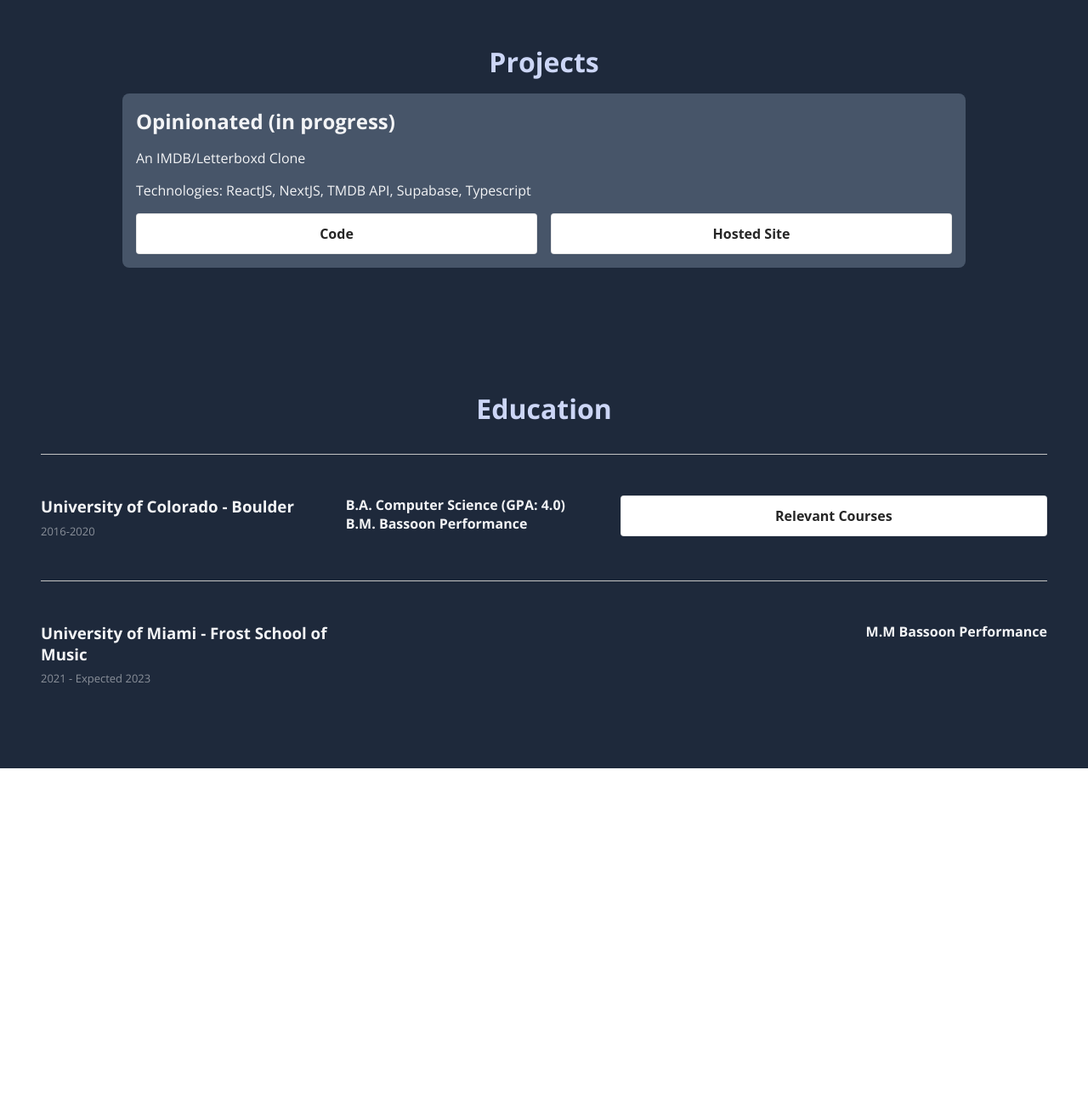
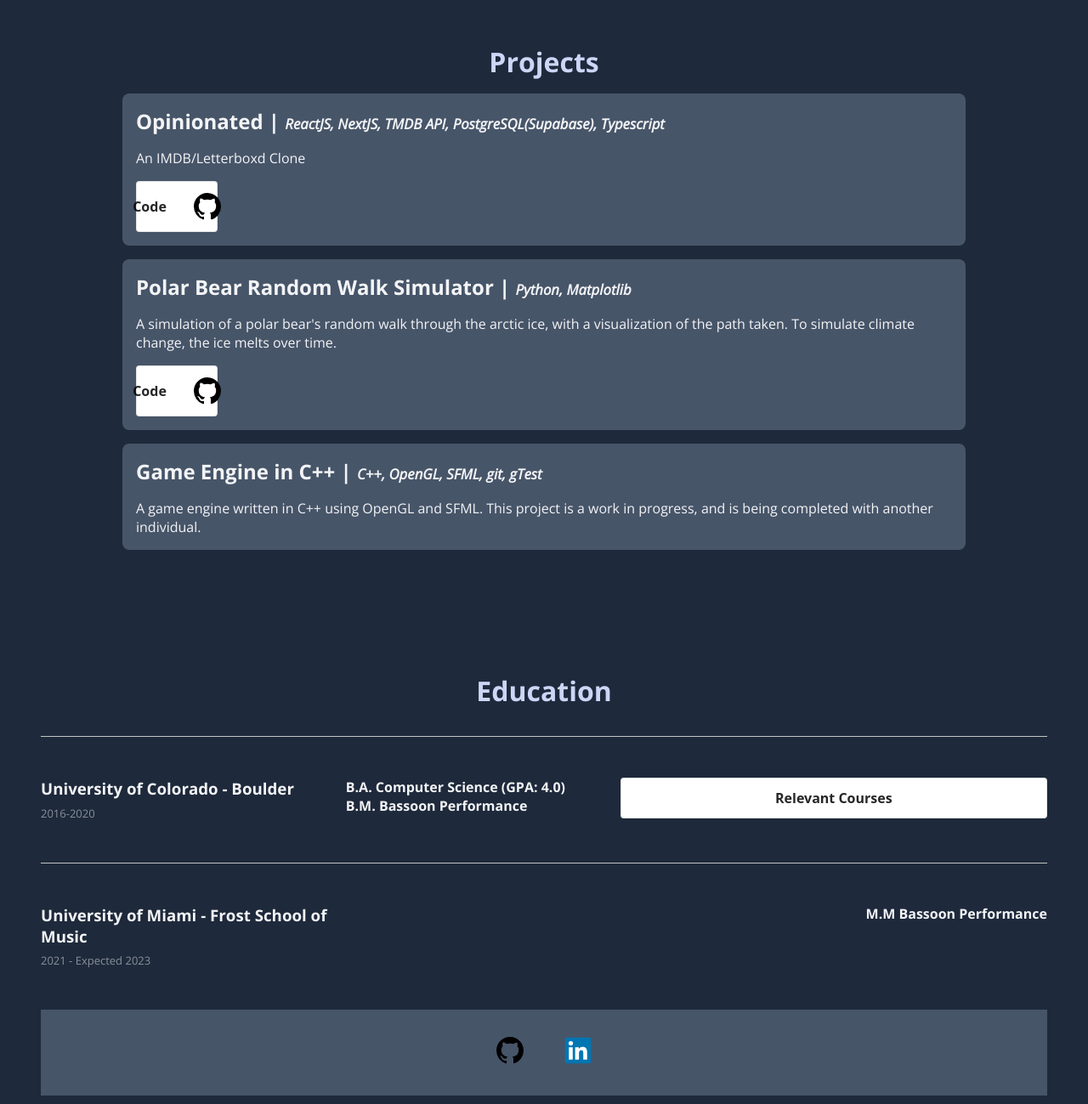
Before and after one commit to EthanShuler/portfolio, a React (Create React App) app: page /programmer in a window 1280 px wide. Shown: the part 1051-2350 px from the top of the page at 85% size. Before the commit the page ends 1955 px from the top, so only its background shows below. Built offline with nearby package versions, Linux system fonts and the light colour scheme; a web font is replaced by a local one.

Commit message:
add projects

```diff
--- a/src/components/Programmer/Programmer.jsx
+++ b/src/components/Programmer/Programmer.jsx
@@ -5,6 +5,7 @@ import Projects from '../Projects/Projects'
 import Education from '../Education/Education'
 import icons from './icons'
 import ProgrammerNavbar from '../Navbar/ProgrammerNavbar'
+import Footer from '../ProgrammerFooter/Footer'
 
 const ProgrammerContainer = styled.div`
 padding: 3rem;
@@ -46,6 +47,7 @@ const Programmer = () => {
         <Icons>
           <Icon>{<icons.CSharpIcon />}</Icon>
           <Icon>{<icons.JSIcon />}</Icon>
+          <Icon>{<icons.cppIcon />}</Icon>
           <Icon>{<icons.GitIcon />}</Icon>
           <Icon>{<icons.PythonIcon />}</Icon>
           <Icon>{<icons.ReactIcon />}</Icon>
@@ -59,6 +61,7 @@ const Programmer = () => {
         <ProgrammingExperience />
         <Projects />
         <Education />
+        <Footer />
       </ProgrammerContainer>
     </>
 
--- /dev/null
+++ b/src/components/ProgrammerFooter/Footer.jsx
@@ -0,0 +1,41 @@
+import React from 'react'
+import styled from 'styled-components'
+import githubIcon from './github.svg'
+import linkedinIcon from './linkedin.svg'
+
+const Icon = styled.img`
+  height: 2em;
+`
+
+const FooterContainer = styled.div`
+  display: flex;
+  width: 100%;
+  flex-direction: row;
+  justify-content: center;
+  margin: 2em 0;
+  gap: 3em;
+  padding: 2em 0;
+
+  background-color: #475569;
+
+  &:hover {
+    background-color: hsl(0 0% 100% / 0.1);
+    transition: background-color 0.3s ease;
+  }
+`
+
+const Footer = () => {
+  return (
+    <FooterContainer id="contact">
+      <a href="https://github.com/EthanShuler" target="_blank" rel="noreferrer">
+        <Icon src={githubIcon} alt="github" />
+      </a>
+      <a href='https://www.linkedin.com/in/ethan-shuler-1484341b6/' target="_blank" rel="noreferrer">
+      <Icon src={linkedinIcon} alt="linkedin" />
+      </a>
+    </FooterContainer>
+
+  )
+}
+
+export default Footer
--- a/src/components/ProgrammingExperience/experienceData.js
+++ b/src/components/ProgrammingExperience/experienceData.js
@@ -6,7 +6,7 @@ const experience = [
     position: "Software Engineer",
     date: "Febraury 2020 - August 2021",
     description: [
-      "Developed .NET Core MVC applications, using SQL for the database and C# for the APIs and views. Also developed a Blazor UI.",
+      "Developed .NET Core MVC applications, using SQL for the database and C# for the APIs and views. Also developed a Blazor UI that showed test coverage accross the codebase",
       "Used Selenium and NUnit to write automated unit tests, UI tests and integration tests",
       "Participated in a SCRUM team",
       "Mentored a newly hired  engineer",
@@ -29,10 +29,10 @@ const experience = [
     position: "Software Engineer Intern",
     date: "Summer 2019",
     description: [
-      "Fully migrated company appserver hosting from Windows to Linux, running eleven inter-communicating applications from one server",
+      "Fully migrated company appserver hosting from Windows to Linux, running eleven inter-communicating applications from one server, saving the company considerable costs in Windows licensing and maintenance",
       "Automated building and deployment of new servers for each push to production",
       "Extensive use of AWS EC2, AWS CloudFormation, Packer, Nginx, Systemd, git, Elasticsearch/Filebeat, SSL. Extensive exposure to Agile, DevOps",
-      "•	Started project of migrating local app development to Docker containers",
+      "Started project of migrating local app development to Docker containers",
     ],
   },
   {
--- a/src/components/Projects/Projects.jsx
+++ b/src/components/Projects/Projects.jsx
@@ -1,7 +1,7 @@
 import React from 'react'
 import styled from 'styled-components'
 import { device } from '../../utils/Devices'
-import Button from '../Button'
+import githubIcon from '../ProgrammerFooter/github.svg'
 
 const ProjectsContainer = styled.div`
   padding: 6rem;
@@ -33,6 +33,10 @@ const Project = styled.div`
     margin: 1rem 0;
     min-height: 100%;
   }
+
+  em {
+    font-size: 0.7em;
+  }
 `
 
 const Row = styled.div`
@@ -43,7 +47,7 @@ const Row = styled.div`
 `
 
 const Link = styled.a`
-lign-items: center;
+  align-items: center;
   background-color: #FFFFFF;
   border: 1px solid rgba(0, 0, 0, 0.1);
   border-radius: .25rem;
@@ -67,7 +71,9 @@ lign-items: center;
   -webkit-user-select: none;
   touch-action: manipulation;
   vertical-align: baseline;
-  width: 100%;
+  width: 10%;
+  display: flex;
+  gap: 2em;
 
   &:hover {
     transform: translateY(-1px);
@@ -88,20 +94,47 @@ lign-items: center;
   }
 `
 
+const Icon = styled.img`
+  height: 2em;
+`
+
+const projects = [
+  {
+    name: 'Opinionated',
+    description: 'An IMDB/Letterboxd Clone',
+    technologies: 'ReactJS, NextJS, TMDB API, PostgreSQL(Supabase), Typescript',
+    code: 'https://github.com/EthanShuler/opinionated'
+  },
+  {
+    name: 'Polar Bear Random Walk Simulator',
+    description: 'A simulation of a polar bear\'s random walk through the arctic ice, with a visualization of the path taken. To simulate climate change, the ice melts over time.',
+    technologies: 'Python, Matplotlib',
+    code: 'https://github.com/EthanShuler/PolarBearRandomWalks'
+  },
+  {
+    name: 'Game Engine in C++',
+    description: 'A game engine written in C++ using OpenGL and SFML. This project is a work in progress, and is being completed with another individual.',
+    technologies: 'C++, OpenGL, SFML, git, gTest',
+  },
+]
+
 const Projects = () => {
   return (
     <ProjectsContainer id='projects'>
       <Title>Projects</Title>
-      <Project>
-        <h2>Opinionated (in progress)</h2>
-        <p>An IMDB/Letterboxd Clone</p>
-        <p>Technologies: ReactJS, NextJS, TMDB API, Supabase, Typescript</p>
-        <Row>
-          <Link href='https://github.com/EthanShuler/opinionated' target={'_blank'}>Code</Link>
-          <Link href='https://opinionated-git-main-ethanshuler.vercel.app/' target={'_blank'}>Hosted Site</Link>
-        </Row>
+      {projects.map(project => (
+        <Project key={project.name}>
+          <h2>{project.name} | <em>{project.technologies}</em></h2>
+          <p>{project.description}</p>
+          {project.code &&
+            <Row>
+              <Link href={project.code} target={'_blank'}>Code <Icon src={githubIcon} alt="github" /></Link>
+              {/* <Link href='https://opinionated-git-main-ethanshuler.vercel.app/' target={'_blank'}>Hosted Site</Link> */}
+            </Row>
+          }
+      </Project>
+      ))}
 
-      </Project>
     </ProjectsContainer>
   )
 }
--- a/src/components/Resume/Resume.jsx
+++ b/src/components/Resume/Resume.jsx
@@ -219,6 +219,15 @@ const Resume = () => {
       <ResumeSection>
         <h2>Other Experience</h2>
         <ResumeSectionRows>
+        <ResumeSectionRow>
+            <ResumeSectionRowTitle>
+              <h3>Symphony of the Americas</h3>
+              <span>January 2023</span>
+            </ResumeSectionRowTitle>
+            <ResumeSectionRowDescription>
+              <p>Soloist: Haydn's Sinfonia Concertante</p>
+            </ResumeSectionRowDescription>
+          </ResumeSectionRow>
           <ResumeSectionRow>
             <ResumeSectionRowTitle>
               <h3>New World Symphony</h3>
```
Also changed, not shown: src/components/Programmer/icons.js, src/components/ProgrammerFooter/github.svg (renamed from src/components/Socials/github.svg), src/components/ProgrammerFooter/linkedin.svg (added).
